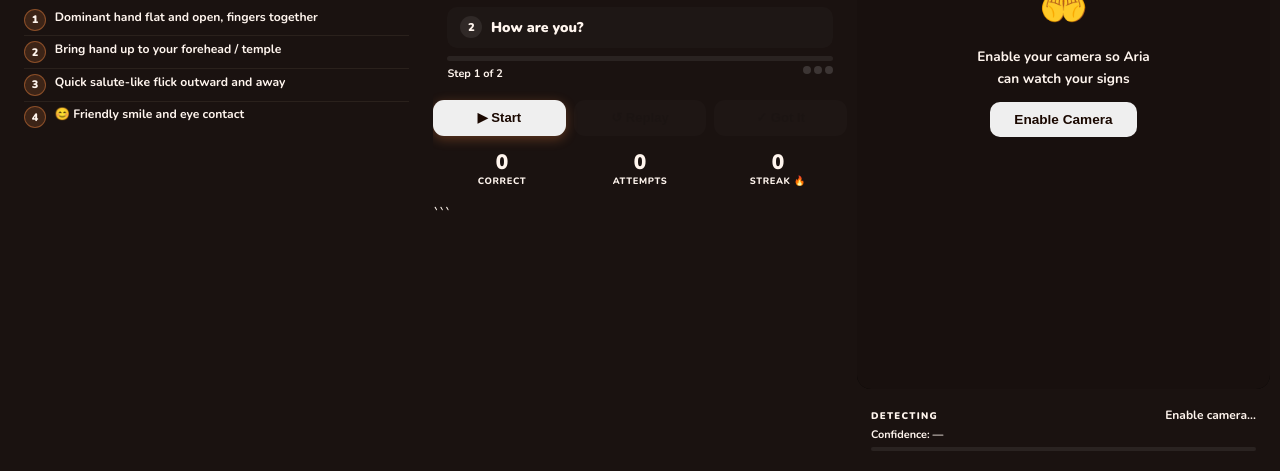
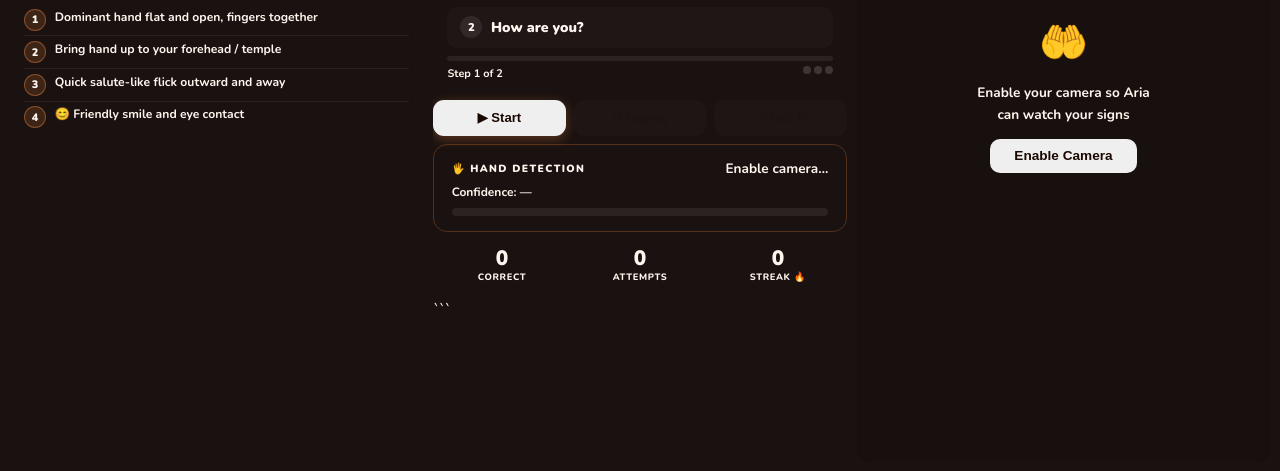
Before and after one commit to borislava185-crypto/Hf6, a plain HTML site: page index.html in a window 1280 px wide. Shown: the part 329-800 px from the top of the page. Drawn offline with nearby package versions, Linux system fonts and the light colour scheme.

Commit message:
Refactor detection card layout and styles

```diff
--- a/index.html
+++ b/index.html
@@ -163,15 +163,15 @@ pointer-events:none;z-index:4;display:none;animation:sg 2s ease-in-out infinite}
 .sov.on{display:block}
 @keyframes sg{0%,100%{border-color:rgba(255,140,66,.2)}50%{border-color:rgba(255,140,66,.75)}}
 
-/* Detection */
-.det-card{padding:.65rem .9rem;flex-shrink:0}
-.det-row{display:flex;align-items:center;justify-content:space-between;margin-bottom:.25rem}
-.det-lbl{font-size:.6rem;font-weight:900;letter-spacing:.13em;text-transform:uppercase;color:var(–muted)}
-.det-val{font-weight:900;font-size:1.05rem;color:var(–text);transition:all .3s}
-.det-val.idle{font-size:.75rem;color:var(–muted);font-weight:700}
-.det-conf{font-size:.68rem;color:var(–muted);font-weight:700;margin-bottom:.3rem}
-.cbar{height:4px;background:rgba(255,255,255,.07);border-radius:3px;overflow:hidden}
-.cfill{height:100%;border-radius:3px;background:var(–orange);transition:width .3s;width:0}
+/* Detection — bigger, in middle column */
+.det-card{padding:.9rem 1.1rem;flex-shrink:0;border:1.5px solid rgba(255,140,66,.25)!important;}
+.det-top{display:flex;align-items:center;justify-content:space-between;margin-bottom:.4rem}
+.det-lbl{font-size:.65rem;font-weight:900;letter-spacing:.13em;text-transform:uppercase;color:var(–muted)}
+.det-val{font-weight:900;font-size:1.4rem;color:var(–text);transition:all .3s}
+.det-val.idle{font-size:.85rem;color:var(–muted);font-weight:700}
+.det-conf{font-size:.75rem;color:var(–muted);font-weight:700;margin-bottom:.5rem}
+.cbar{height:8px;background:rgba(255,255,255,.07);border-radius:5px;overflow:hidden}
+.cfill{height:100%;border-radius:5px;background:var(–orange);transition:width .3s;width:0}
 
 /* WIN */
 .win{position:fixed;inset:0;background:rgba(26,18,16,.97);display:none;
@@ -263,6 +263,16 @@ html,body{height:auto;overflow:auto}
   <button class="btn btn-o" id="gb" onclick="gotIt()" disabled>✓ Got It</button>
 </div>
 
+<!-- DETECTION — moved here so it's central and visible -->
+<div class="card det-card">
+  <div class="det-top">
+    <span class="det-lbl">🖐 Hand Detection</span>
+    <span class="det-val idle" id="dt">Enable camera…</span>
+  </div>
+  <div class="det-conf" id="dc">Confidence: —</div>
+  <div class="cbar"><div class="cfill" id="cf"></div></div>
+</div>
+
 <!-- STATS -->
 <div class="stats">
   <div class="st"><div class="st-n" id="sc">0</div><div class="st-l">Correct</div></div>
@@ -290,14 +300,7 @@ html,body{height:auto;overflow:auto}
         <button class="bcam" onclick="startCam()">Enable Camera</button>
       </div>
     </div>
-    <div class="card det-card">
-      <div class="det-row">
-        <span class="det-lbl">Detecting</span>
-        <span class="det-val idle" id="dt">Enable camera…</span>
-      </div>
-      <div class="det-conf" id="dc">Confidence: —</div>
-      <div class="cbar"><div class="cfill" id="cf"></div></div>
-    </div>
+  </div>
   </div>
 
 </div>
```
